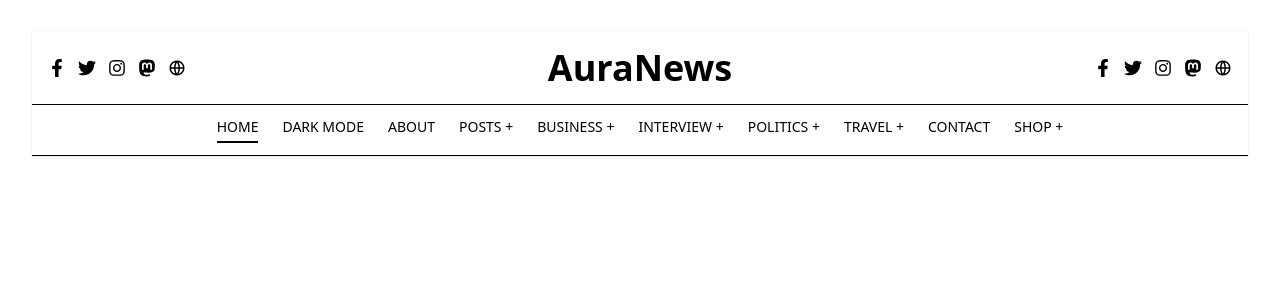
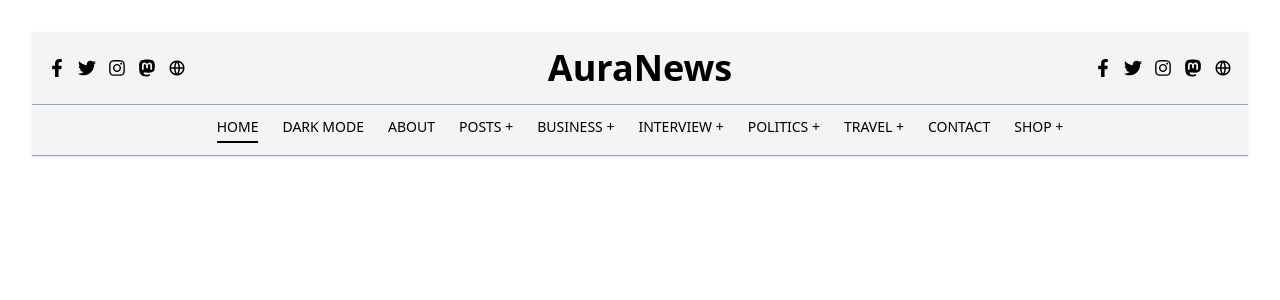
Before and after one commit to vigneshherao/AuraNews_Hackaton, a React (Vite) app in the folder auraNews/: page / in a window 1280 px wide. Shown: the top 300 px of the page. Built offline with nearby package versions, Linux system fonts and the light colour scheme.

Commit message:
feat: Navbar layout changes and color

```diff
--- a/auraNews/src/components/HeroSection.jsx
+++ b/auraNews/src/components/HeroSection.jsx
@@ -0,0 +1,7 @@
+import React from "react";
+
+const HeroSection = () => {
+  return <div>HeroSection</div>;
+};
+
+export default HeroSection;
--- a/auraNews/src/components/HomePage.jsx
+++ b/auraNews/src/components/HomePage.jsx
@@ -3,7 +3,7 @@ import React from "react";
 
 const HomePage = () => {
   return (
-    <div className="w-full h-full">
+    <div className="w-full h-full bg-gray-100">
       <Navbar />
     </div>
   );
--- a/auraNews/src/components/NavBar.jsx
+++ b/auraNews/src/components/NavBar.jsx
@@ -9,7 +9,7 @@ const Navbar = () => {
   const [menuOpen, setMenuOpen] = useState(false);
 
   return (
-    <header className="border-b shadow-sm bg-white w-full">
+    <header className="border-b shadow-sm w-full border-gray-400">
       <div className="container mx-auto px-4 flex items-center justify-between py-4">
         <div className="md:hidden flex items-center gap-4">
           <button
@@ -43,7 +43,7 @@ const Navbar = () => {
           <RiGlobalLine className="text-lg" />
         </div>
       </div>
-      <nav className=" hidden md:block border-t">
+      <nav className=" hidden md:block border-t border-gray-400">
         <ul className="flex justify-center gap-6 py-3 text-sm font-medium uppercase">
           <li className="border-b-2 border-black pb-1">Home</li>
           <li>Dark Mode</li>
```
